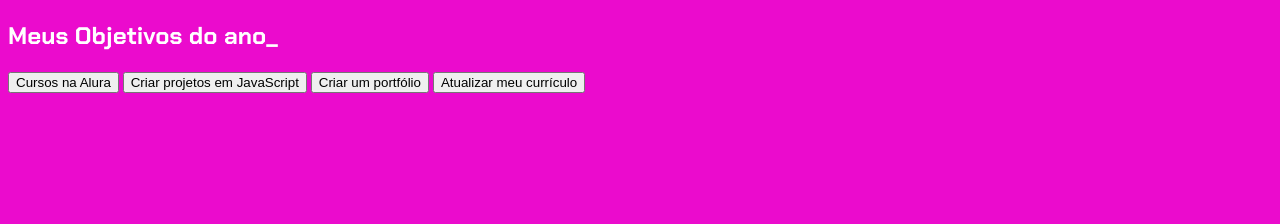
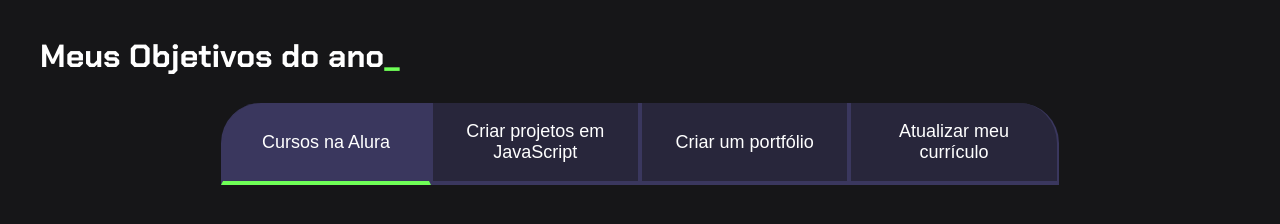
Before and after one commit to emilygatalinda/turma-3-A, a plain HTML site: page index.html in a window 1280 px wide. Drawn offline with Linux system fonts and the light colour scheme.

Commit message:
Add files via upload

```diff
--- a/index.html
+++ b/index.html
@@ -6,11 +6,12 @@
   <title>Meus objetivos do ano</title>
     <link rel="stylesheet" href="style.css">
 </head>
+
 <body>
     <section class="conteudo-principal">
-      <h2 class="titulo-principal">Meus Objetivos do ano_</h2>
+      <h2 class="titulo-principal">Meus Objetivos do ano<span>_</span></h2>
       <div class="botoes">
-        <button class="botao">Cursos na Alura</button>
+        <button class="botao ativo">Cursos na Alura</button>
         <button class="botao">Criar projetos em JavaScript</button>
         <button class="botao">Criar um portfólio</button>
         <button class="botao">Atualizar meu currículo</button>
--- /dev/null
+++ b/main.js
@@ -0,0 +1,3 @@
+for(let i=0; i <  botões.length; i++){
+    console.log(i);
+}
--- a/style.css
+++ b/style.css
@@ -1,8 +1,8 @@
 @import url('https://fonts.googleapis.com/css?family=Chakra+Petch:wght@400;700&display=swap');
 
 :root {
-  --cor-de-fundo: #eb0bcd;
-  --verde: #f0f0f0;
+  --cor-de-fundo: #161618;
+  --verde: #6FFF57;
   --branco: #FFFFFF;
   --botao-ativo: #3A375E;
   --botao-inativo: rgba(58, 55, 94, 0.5);
@@ -14,3 +14,67 @@ body {
   color: var(--branco);
   font-family: 'Chakra Petch', sans-serif;
 }
+
+
+.conteudo-principal {
+    display: flex;
+    flex-direction: column;
+    justify-content: center;
+    align-items: center;
+    max-width: 1200px;
+    width: 100%;
+    margin: 0 auto;
+}
+
+.titulo-principal {
+    text-align: left;
+    width: 100%;
+    font-size: 32px;
+}
+
+.titulo-principal span {
+    color: var(--verde);
+}
+
+.botao{
+    font-family: "Crakra Petch", sans-serif;
+    background-color: var(--botao-inativo);
+    color: var(--branco);
+    display: flex;
+    justify-content: center;
+    padding: 1em;
+    font-size: 18px;
+    align-items: center;
+    width: 100%;
+    border-bottom: 4px solid var(--botao-ativo);
+    border-left: 2px solid var(--botao-ativo);
+    border-right: 2px solid var(--botao-ativo);
+    border-top: none;
+}
+
+
+.botao :first-child {
+    border-radius: 40px 40px 0 0;
+}
+
+.botoes {
+    display: block;
+}
+
+.ativo{
+    background-color: var(--botao-ativo);
+    border-bottom: 4px solid var(--verde);
+    }
+
+
+@media screen and (min-width: 768px) {
+    .botoes {
+        display: flex;
+    }
+    .botao:first-child {
+        border-radius: 40px 0 0 0;
+    }
+    .botao:last-child {
+        border-radius: 0 40px 0 0;
+    }
+}
```
